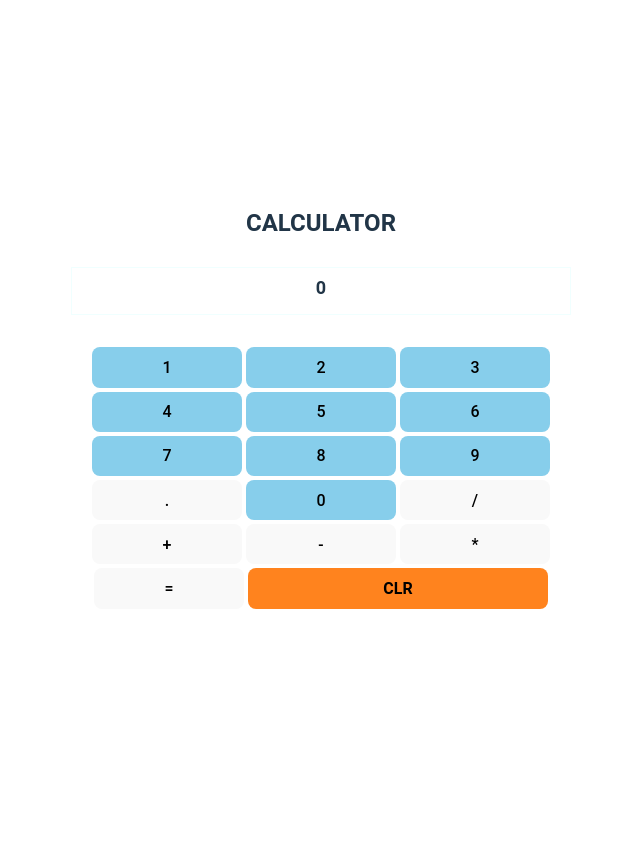
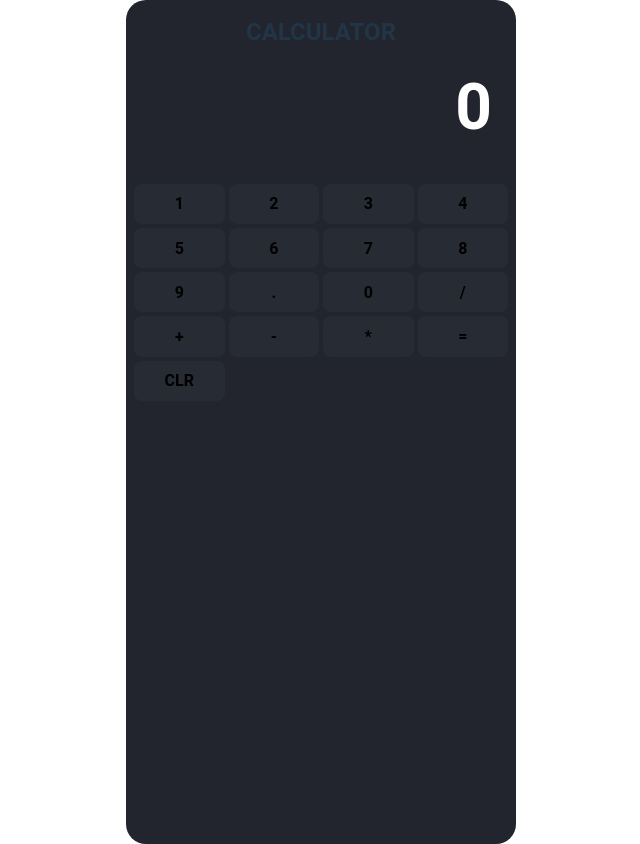
Before and after one commit to SamX23/calculator-vite, a React (Vite) app: page / in a window 1280 px wide. Shown: the whole page, without its empty margins (319-959 px from the left). Before the commit the page ends 800 px from the top, so only its background shows below. Built offline with nearby package versions, Linux system fonts and the light colour scheme.

Commit message:
Update : styles

```diff
--- a/src/App.css
+++ b/src/App.css
@@ -1,5 +1,23 @@
+:root {
+  --width: 390px;
+  --height: 844px;
+}
+
 .calculator-container {
-  max-width: 500px;
+  width: var(--width);
+  height: var(--height);
+  background-color: #22252d;
+  border-radius: 20px;
+  display: flex;
+  flex-direction: column;
+  overflow: auto;
+}
+
+.calculator-header {
+  display: flex;
+  flex-direction: column;
+  justify-content: space-between;
+  height: 100%;
 }
 
 .calculator-title {
@@ -8,34 +26,62 @@
 }
 
 .calculator-display {
-  text-align: center;
+  text-align: end;
   font-weight: bold;
-  font-size: large;
-  margin: 2rem 0;
-  padding: 0.5rem 1rem;
-  border: 1px solid azure;
-  height: 30px;
+  color: white;
+  margin: 0 1.5rem 2rem 1.5rem;
+}
+
+.calculator-display #display {
+  font-size: 4rem;
+  overflow: hidden;
+  word-break: break-all;
+  padding: 1rem 0;
+  line-height: 3.5rem;
+  overflow-y: auto;
+  max-height: 10rem;
+}
+
+.calculator-body {
+  background-color: #292d36;
+  padding: 2rem 1rem;
+  border-radius: 35px 35px 0 0;
+  position: relative;
+}
+
+.calculator-body::after {
+  content: "";
+  position: absolute;
+  width: 50%;
+  height: 0.5rem;
+  border-radius: 20px;
+  bottom: 15px;
+  background-color: #474b52;
+  left: 0;
+  right: 0;
+  margin: auto;
 }
 
 .calculator-btns {
-  display: flex;
-  flex-wrap: wrap;
+  display: grid;
+  grid-template-columns: 1fr 1fr 1fr 1fr;
   gap: 0.25rem;
-  width: 100%;
-  align-items: center;
-  justify-content: center;
+  margin: 0 0.5rem;
 }
 
 .calculator-btns button {
-  width: 30%;
-}
-
-.calculator-btns button#clear {
-  width: 60%;
-  background-color: rgb(255, 131, 30);
-  font-weight: bold;
+  background-color: #272b33;
+  font-weight: 600;
 }
 
 .calculator-btnNumeric {
   background-color: skyblue;
 }
+
+.calculator-btnOperatorOption {
+  color: #26e1c0;
+}
+
+.calculator-btnOperator {
+  color: #f47a7a;
+}
--- a/src/index.css
+++ b/src/index.css
@@ -5,8 +5,8 @@
   font-weight: 400;
 
   color-scheme: light dark;
-  color: rgba(255, 255, 255, 0.87);
-  background-color: #242424;
+  color: #fefefe;
+  background-color: #f0f0f0;
 
   font-synthesis: none;
   text-rendering: optimizeLegibility;
```
